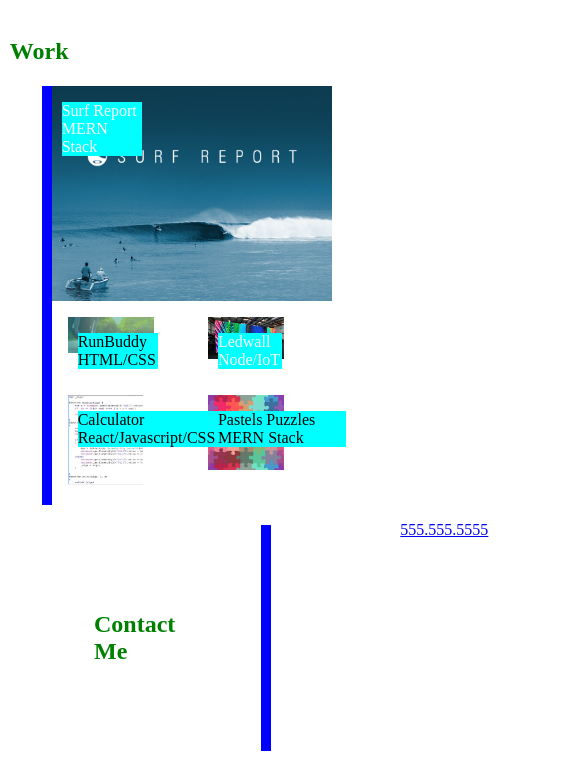
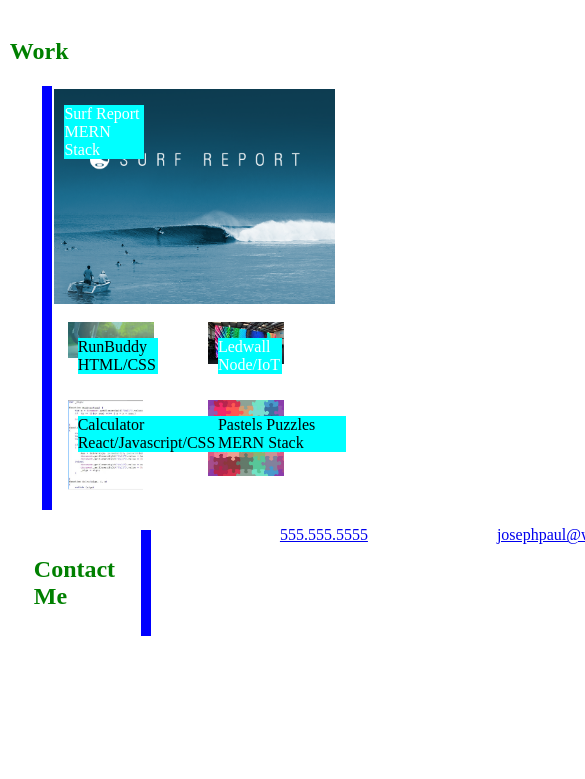
Before and after one commit to rebu213/JoeProfessionalPortfolio, a plain HTML site: page index.html in a window 390 px wide. Shown: the part 992-1771 px from the top of the page, 585 px wide, since content can reach past the window. After the commit the page ends 1656 px from the top, so only its background shows below. Drawn offline with Linux system fonts and the light colour scheme.

Commit message:
padding on contact h2 fixed, media query for small screens added

```diff
--- a/assets/styles.css
+++ b/assets/styles.css
@@ -87,6 +87,7 @@ h2{
     display: flex;
     width: 100%;
     height: 45%;
+    padding:1%;
 }
 /* p and img are children of surfitem flex parent */
 .surf-item p {
@@ -187,7 +188,7 @@ h2{
     display: flex;
 }
 .contact-container h2 {
-    padding: 20%;
+    padding: 6%;
     border-right: 10px blue solid;
 }
 
```
